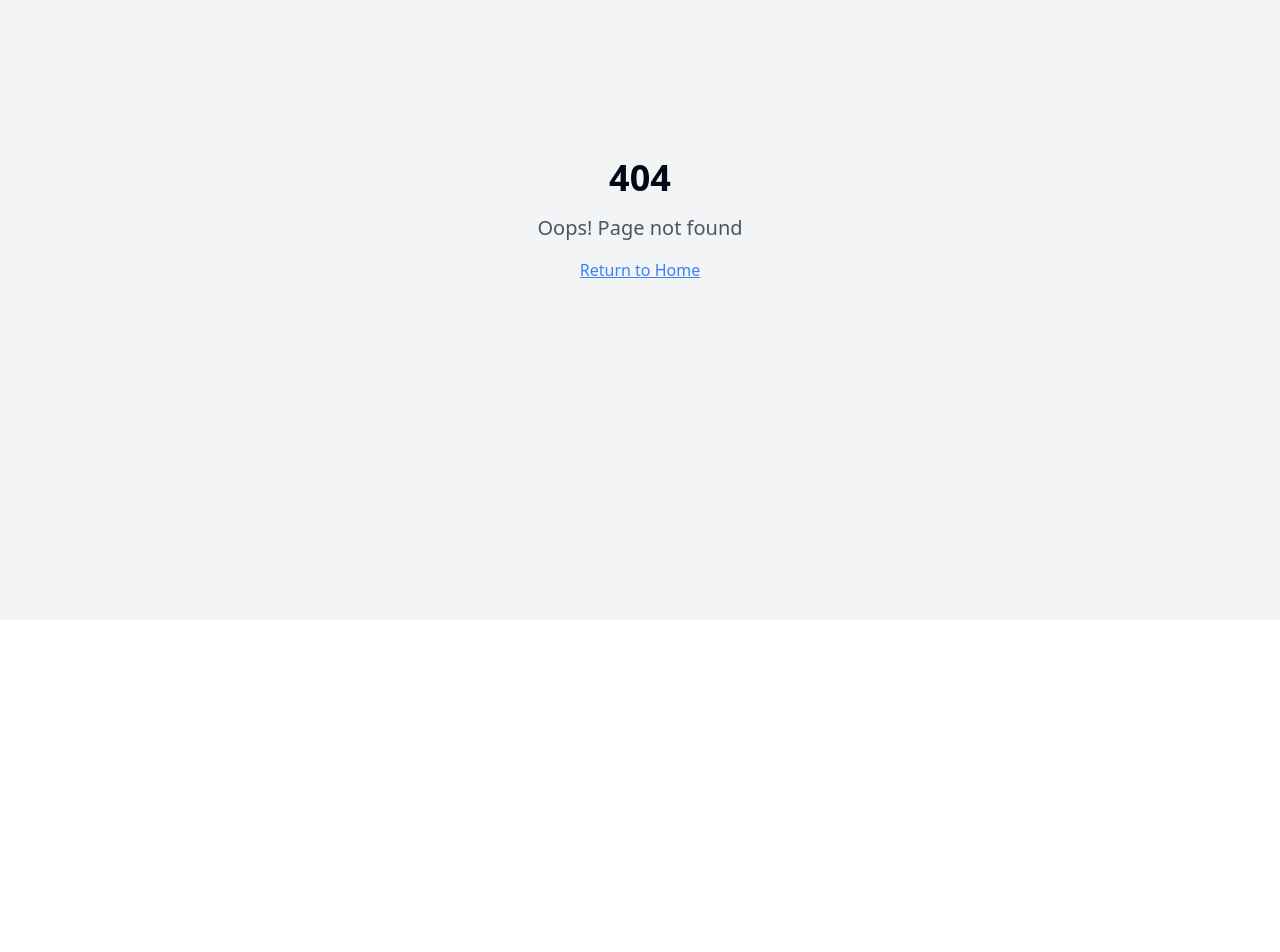
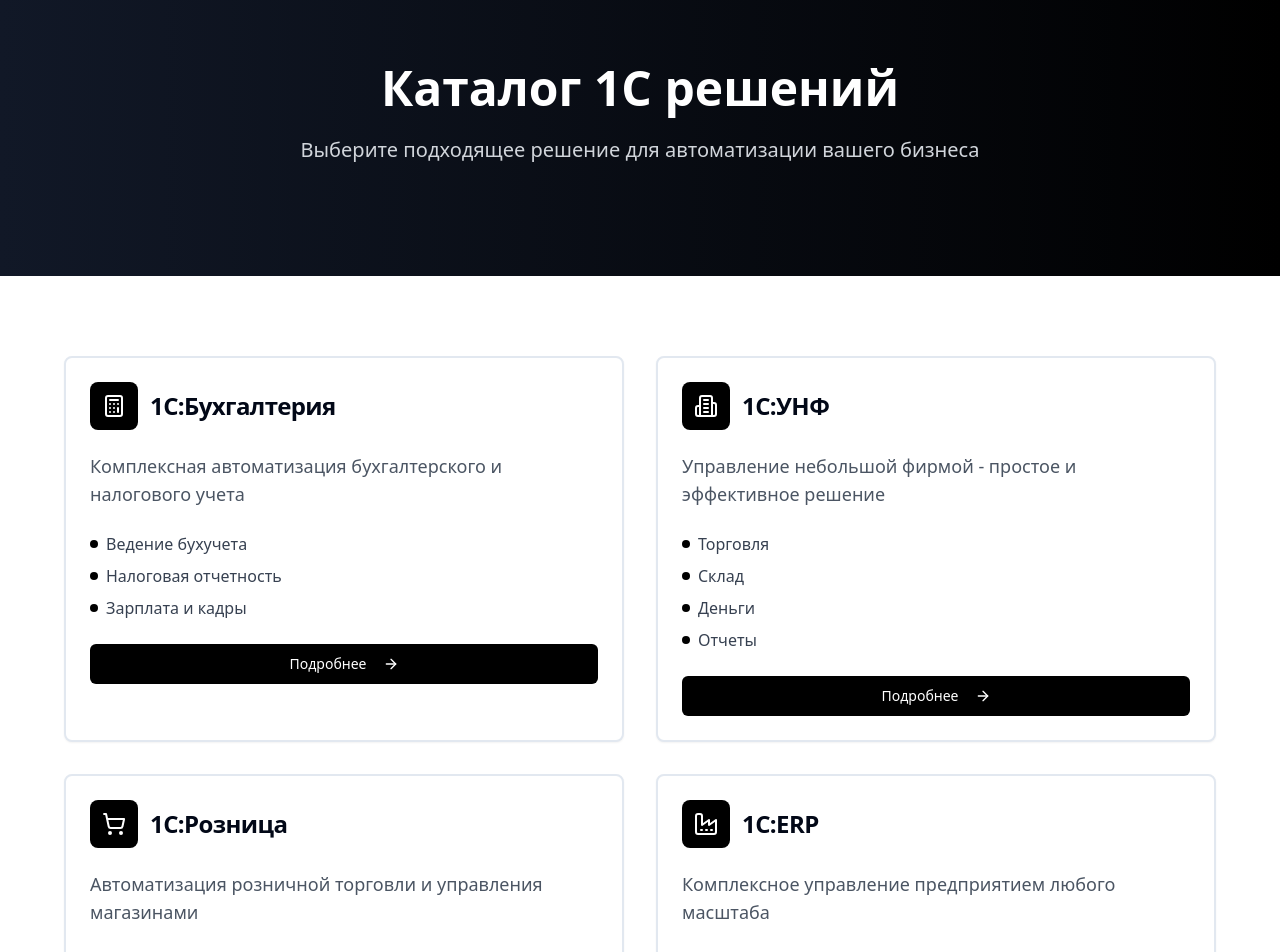
Before and after one commit to itPandas/panda-it-web, a React (Vite) app: page /products/1c in a window 1280 px wide. Before the commit this address had no page. Shown: the part 180-1132 px from the top of the page. Before the commit the page ends 800 px from the top, so only its background shows below. Built offline with nearby package versions, Linux system fonts and the light colour scheme.

Commit message:
feat: Improve product catalog and details
Refactor the "Программные продукты" section on the homepage to display a catalog of 1C solutions. Enhance the product detail page with an image, description, and a consultation form.

```diff
--- a/src/App.tsx
+++ b/src/App.tsx
@@ -7,6 +7,7 @@ import { BrowserRouter, Routes, Route } from "react-router-dom";
 import Index from "./pages/Index";
 import News from "./pages/News";
 import NewsArticle from "./pages/NewsArticle";
+import Product1CCatalog from "./pages/Product1CCatalog";
 import Product1C from "./pages/Product1C";
 import Portfolio from "./pages/Portfolio";
 import Calculator from "./pages/Calculator";
@@ -29,6 +30,7 @@ const App = () => (
           <Route path="/" element={<Index />} />
           <Route path="/news" element={<News />} />
           <Route path="/news/:id" element={<NewsArticle />} />
+          <Route path="/products/1c" element={<Product1CCatalog />} />
           <Route path="/product/1c" element={<Product1C />} />
           <Route path="/portfolio" element={<Portfolio />} />
           <Route path="/calculator" element={<Calculator />} />
--- a/src/components/Services.tsx
+++ b/src/components/Services.tsx
@@ -1,68 +1,85 @@
 
 import React from 'react';
-import { Card, CardContent, CardHeader, CardTitle } from '@/components/ui/card';
-import { Database, Globe, Settings, Smartphone, Shield, Zap } from 'lucide-react';
+import { Card, CardContent, CardDescription, CardHeader, CardTitle } from '@/components/ui/card';
+import { Button } from '@/components/ui/button';
+import { Code, Database, Globe, Smartphone, Settings, Users } from 'lucide-react';
+import { Link } from 'react-router-dom';
 
 const Services = () => {
   const services = [
     {
-      icon: <Database className="w-8 h-8" />,
-      title: "Разработка 1С",
-      description: "Создание и доработка конфигураций 1С под ваши бизнес-процессы"
+      icon: Database,
+      title: 'Программные продукты',
+      description: 'Готовые решения 1С для автоматизации бизнеса',
+      link: '/products/1c'
     },
     {
-      icon: <Settings className="w-8 h-8" />,
-      title: "Настройка Битрикс24",
-      description: "Внедрение и настройка CRM системы для эффективного управления"
+      icon: Settings,
+      title: 'Настройка Битрикс24',
+      description: 'Внедрение и настройка CRM-системы для управления продажами'
     },
     {
-      icon: <Globe className="w-8 h-8" />,
-      title: "Веб-разработка",
-      description: "Создание современных веб-сайтов и приложений"
+      icon: Globe,
+      title: 'Веб-разработка',
+      description: 'Создание современных веб-сайтов и интернет-магазинов'
     },
     {
-      icon: <Smartphone className="w-8 h-8" />,
-      title: "Мобильные приложения",
-      description: "Разработка приложений для iOS и Android"
+      icon: Smartphone,
+      title: 'Мобильные приложения',
+      description: 'Разработка приложений для iOS и Android'
     },
     {
-      icon: <Shield className="w-8 h-8" />,
-      title: "IT-безопасность",
-      description: "Защита ваших данных и информационных систем"
+      icon: Code,
+      title: 'Доработка 1С',
+      description: 'Модификация типовых конфигураций под задачи бизнеса'
     },
     {
-      icon: <Zap className="w-8 h-8" />,
-      title: "Автоматизация",
-      description: "Оптимизация бизнес-процессов через автоматизацию"
+      icon: Users,
+      title: 'ИТ-консалтинг',
+      description: 'Консультации по выбору и внедрению ИТ-решений'
     }
   ];
 
   return (
-    <section className="py-20 bg-white">
+    <section id="services" className="py-20 bg-white">
       <div className="container mx-auto px-4">
         <div className="text-center mb-16">
           <h2 className="text-4xl font-bold text-black mb-4">Наши услуги</h2>
-          <p className="text-xl text-gray-600 max-w-2xl mx-auto">
-            Полный спектр IT-услуг для развития вашего бизнеса
+          <p className="text-xl text-gray-600 max-w-3xl mx-auto">
+            Предлагаем комплексные IT-решения для автоматизации и развития вашего бизнеса
           </p>
         </div>
 
         <div className="grid md:grid-cols-2 lg:grid-cols-3 gap-8">
-          {services.map((service, index) => (
-            <Card key={index} className="hover:shadow-lg transition-shadow duration-300 border-2 hover:border-black">
+          {services.map((service, index) => {
+            const IconComponent = service.icon;
+            return (
+              <Card key={index} className="hover:shadow-lg transition-shadow border-2 hover:border-black group">
                 <CardHeader>
-                <div className="w-16 h-16 bg-black rounded-full flex items-center justify-center text-white mb-4">
-                  {service.icon}
+                  <div className="w-12 h-12 bg-black rounded-lg flex items-center justify-center mb-4 group-hover:bg-gray-800 transition-colors">
+                    <IconComponent className="w-6 h-6 text-white" />
                   </div>
-                <CardTitle className="text-xl font-bold text-black">
-                  {service.title}
-                </CardTitle>
+                  <CardTitle className="text-xl text-black">{service.title}</CardTitle>
                 </CardHeader>
                 <CardContent>
-                <p className="text-gray-600">{service.description}</p>
+                  <CardDescription className="text-gray-600 mb-4">
+                    {service.description}
+                  </CardDescription>
+                  {service.link ? (
+                    <Link to={service.link}>
+                      <Button variant="outline" className="border-black text-black hover:bg-black hover:text-white">
+                        Подробнее
+                      </Button>
+                    </Link>
+                  ) : (
+                    <Button variant="outline" className="border-black text-black hover:bg-black hover:text-white">
+                      Подробнее
+                    </Button>
+                  )}
                 </CardContent>
               </Card>
-          ))}
+            );
+          })}
         </div>
       </div>
     </section>
--- /dev/null
+++ b/src/components/product/ProductConsultation.tsx
@@ -0,0 +1,30 @@
+
+import React from 'react';
+import { Button } from '@/components/ui/button';
+import { MessageSquare } from 'lucide-react';
+import ConsultationModal from '../ConsultationModal';
+
+const ProductConsultation = () => {
+  return (
+    <section className="py-20 bg-black text-white">
+      <div className="container mx-auto px-4">
+        <div className="max-w-4xl mx-auto text-center">
+          <div className="text-6xl mb-6">🐼</div>
+          <h2 className="text-4xl font-bold mb-6">Готовы начать?</h2>
+          <p className="text-xl text-gray-300 mb-8">
+            Наши эксперты помогут выбрать оптимальное решение для вашего бизнеса
+            и проведут бесплатную консультацию
+          </p>
+          <ConsultationModal>
+            <Button size="lg" className="bg-white text-black hover:bg-gray-100">
+              <MessageSquare className="w-5 h-5 mr-2" />
+              Получить консультацию
+            </Button>
+          </ConsultationModal>
+        </div>
+      </div>
+    </section>
+  );
+};
+
+export default ProductConsultation;
--- a/src/components/product/ProductDescription.tsx
+++ b/src/components/product/ProductDescription.tsx
@@ -1,13 +1,66 @@
 
 import React from 'react';
+import { Card, CardContent, CardDescription, CardHeader, CardTitle } from '@/components/ui/card';
+import { CheckCircle, Users, Shield, Zap } from 'lucide-react';
 
 const ProductDescription = () => {
+  const features = [
+    {
+      icon: CheckCircle,
+      title: 'Полная автоматизация',
+      description: 'Ведение бухгалтерского и налогового учета, управление торговлей и складом'
+    },
+    {
+      icon: Users,
+      title: 'Многопользовательский режим',
+      description: 'Одновременная работа множества пользователей с разграничением прав доступа'
+    },
+    {
+      icon: Shield,
+      title: 'Безопасность данных',
+      description: 'Надежная защита информации и резервное копирование данных'
+    },
+    {
+      icon: Zap,
+      title: 'Высокая производительность',
+      description: 'Быстрая обработка больших объемов данных и генерация отчетов'
+    }
+  ];
+
   return (
-    <section className="py-20">
+    <section className="py-20 bg-gray-50">
       <div className="container mx-auto px-4">
+        <div className="max-w-4xl mx-auto text-center mb-12">
+          <h2 className="text-4xl font-bold mb-6">Возможности 1С:Предприятие 8</h2>
+          <p className="text-xl text-gray-600">
+            Универсальная система автоматизации, которая решает все задачи современного бизнеса
+          </p>
+        </div>
+
+        <div className="grid md:grid-cols-2 gap-8 max-w-6xl mx-auto mb-16">
+          {features.map((feature, index) => {
+            const IconComponent = feature.icon;
+            return (
+              <Card key={index} className="border-2 hover:border-black transition-colors">
+                <CardHeader>
+                  <div className="flex items-center space-x-3">
+                    <div className="w-12 h-12 bg-black rounded-lg flex items-center justify-center">
+                      <IconComponent className="w-6 h-6 text-white" />
+                    </div>
+                    <CardTitle className="text-xl">{feature.title}</CardTitle>
+                  </div>
+                </CardHeader>
+                <CardContent>
+                  <CardDescription className="text-gray-600 text-base">
+                    {feature.description}
+                  </CardDescription>
+                </CardContent>
+              </Card>
+            );
+          })}
+        </div>
+
         <div className="max-w-4xl mx-auto">
-          <h2 className="text-4xl font-bold text-center mb-12">О продукте</h2>
-
           <div className="prose prose-lg max-w-none text-gray-700 space-y-6">
             <p>
               1С:Предприятие 8 — это универсальная система автоматизации деятельности предприятия,
@@ -28,13 +81,6 @@ const ProductDescription = () => {
               небольших компаний с несколькими сотрудниками, так и крупных предприятий
               с территориально распределенной структурой.
             </p>
-
-            <p>
-              Важной особенностью системы является возможность интеграции с другими
-              информационными системами предприятия, банковскими системами, системами
-              электронного документооборота, что обеспечивает комплексную автоматизацию
-              всех бизнес-процессов организации.
-            </p>
           </div>
         </div>
       </div>
--- a/src/components/product/ProductHero.tsx
+++ b/src/components/product/ProductHero.tsx
@@ -8,12 +8,14 @@ const ProductHero = () => {
   return (
     <section className="bg-gradient-to-r from-gray-900 to-black text-white py-20">
       <div className="container mx-auto px-4">
-        <div className="max-w-4xl mx-auto text-center">
+        <div className="grid lg:grid-cols-2 gap-12 items-center max-w-6xl mx-auto">
+          <div>
             <h1 className="text-5xl font-bold mb-6">1С:Предприятие 8</h1>
             <p className="text-xl text-gray-300 mb-8">
-            Комплексное решение для автоматизации учета и управления предприятием
+              Комплексное решение для автоматизации учета и управления предприятием.
+              Надежная платформа для ведения бизнеса любого масштаба.
             </p>
-          <div className="flex justify-center space-x-4">
+            <div className="flex flex-col sm:flex-row gap-4">
               <Button size="lg" className="bg-white text-black hover:bg-gray-100">
                 <Download className="w-5 h-5 mr-2" />
                 Скачать демо
@@ -25,6 +27,15 @@ const ProductHero = () => {
               </ConsultationModal>
             </div>
           </div>
+
+          <div className="relative">
+            <img
+              src="https://images.unsplash.com/photo-1486312338219-ce68d2c6f44d?auto=format&fit=crop&w=800&q=80"
+              alt="1С:Предприятие на компьютере"
+              className="rounded-lg shadow-2xl"
+            />
+          </div>
+        </div>
       </div>
     </section>
   );
--- a/src/pages/Product1C.tsx
+++ b/src/pages/Product1C.tsx
@@ -6,6 +6,7 @@ import ProductHero from '../components/product/ProductHero';
 import ProductDescription from '../components/product/ProductDescription';
 import SystemRequirements from '../components/product/SystemRequirements';
 import PricingTable from '../components/product/PricingTable';
+import ProductConsultation from '../components/product/ProductConsultation';
 
 const Product1C = () => {
   return (
@@ -17,6 +18,7 @@ const Product1C = () => {
         <ProductDescription />
         <SystemRequirements />
         <PricingTable />
+        <ProductConsultation />
       </main>
 
       <Footer />
--- /dev/null
+++ b/src/pages/Product1CCatalog.tsx
@@ -0,0 +1,107 @@
+
+import React from 'react';
+import Header from '../components/Header';
+import Footer from '../components/Footer';
+import { Card, CardContent, CardDescription, CardHeader, CardTitle } from '@/components/ui/card';
+import { Button } from '@/components/ui/button';
+import { Link } from 'react-router-dom';
+import { ArrowRight, Calculator, ShoppingCart, Building2, Factory } from 'lucide-react';
+
+const Product1CCatalog = () => {
+  const products = [
+    {
+      id: 'accounting',
+      title: '1С:Бухгалтерия',
+      description: 'Комплексная автоматизация бухгалтерского и налогового учета',
+      icon: Calculator,
+      features: ['Ведение бухучета', 'Налоговая отчетность', 'Зарплата и кадры']
+    },
+    {
+      id: 'unf',
+      title: '1С:УНФ',
+      description: 'Управление небольшой фирмой - простое и эффективное решение',
+      icon: Building2,
+      features: ['Торговля', 'Склад', 'Деньги', 'Отчеты']
+    },
+    {
+      id: 'retail',
+      title: '1С:Розница',
+      description: 'Автоматизация розничной торговли и управления магазинами',
+      icon: ShoppingCart,
+      features: ['Кассовые операции', 'Управление товарами', 'Лояльность клиентов']
+    },
+    {
+      id: 'erp',
+      title: '1С:ERP',
+      description: 'Комплексное управление предприятием любого масштаба',
+      icon: Factory,
+      features: ['Производство', 'Логистика', 'Финансы', 'CRM']
+    }
+  ];
+
+  return (
+    <div className="min-h-screen bg-white">
+      <Header />
+
+      <main className="pt-20">
+        {/* Hero Section */}
+        <section className="bg-gradient-to-r from-gray-900 to-black text-white py-20">
+          <div className="container mx-auto px-4">
+            <div className="max-w-4xl mx-auto text-center">
+              <h1 className="text-5xl font-bold mb-6">Каталог 1С решений</h1>
+              <p className="text-xl text-gray-300 mb-8">
+                Выберите подходящее решение для автоматизации вашего бизнеса
+              </p>
+            </div>
+          </div>
+        </section>
+
+        {/* Products Grid */}
+        <section className="py-20">
+          <div className="container mx-auto px-4">
+            <div className="grid md:grid-cols-2 lg:grid-cols-2 gap-8 max-w-6xl mx-auto">
+              {products.map((product) => {
+                const IconComponent = product.icon;
+                return (
+                  <Card key={product.id} className="hover:shadow-lg transition-shadow border-2 hover:border-black">
+                    <CardHeader>
+                      <div className="flex items-center space-x-3 mb-4">
+                        <div className="w-12 h-12 bg-black rounded-lg flex items-center justify-center">
+                          <IconComponent className="w-6 h-6 text-white" />
+                        </div>
+                        <CardTitle className="text-2xl">{product.title}</CardTitle>
+                      </div>
+                      <CardDescription className="text-lg text-gray-600">
+                        {product.description}
+                      </CardDescription>
+                    </CardHeader>
+                    <CardContent>
+                      <ul className="space-y-2 mb-6">
+                        {product.features.map((feature, index) => (
+                          <li key={index} className="flex items-center space-x-2">
+                            <div className="w-2 h-2 bg-black rounded-full"></div>
+                            <span className="text-gray-700">{feature}</span>
+                          </li>
+                        ))}
+                      </ul>
+                      <Link to="/product/1c">
+                        <Button className="w-full bg-black text-white hover:bg-gray-800">
+                          Подробнее
+                          <ArrowRight className="w-4 h-4 ml-2" />
+                        </Button>
+                      </Link>
+                    </CardContent>
+                  </Card>
+                );
+              })}
+            </div>
+          </div>
+        </section>
+      </main>
+
+      <Footer />
+    </div>
+  );
+};
+
+export default Product1CCatalog;
```
Lines whose indentation alone changed are shown as unchanged.
